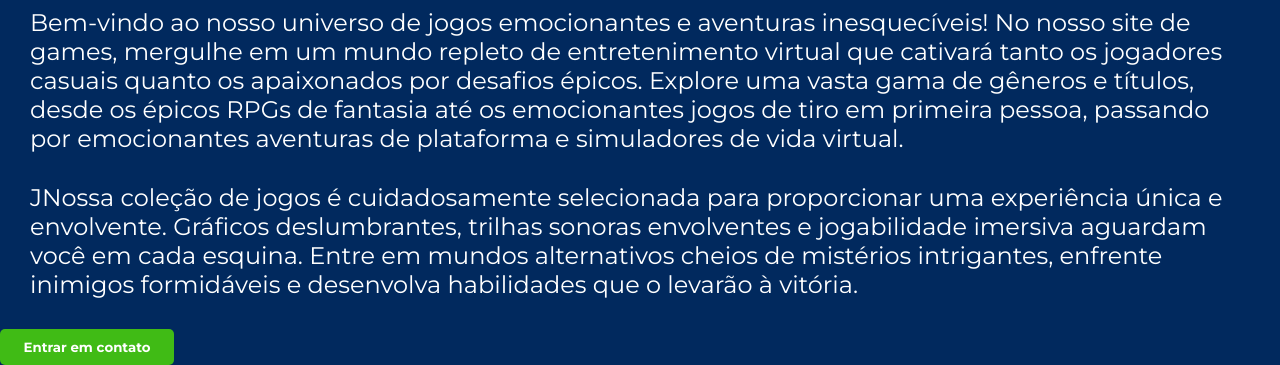
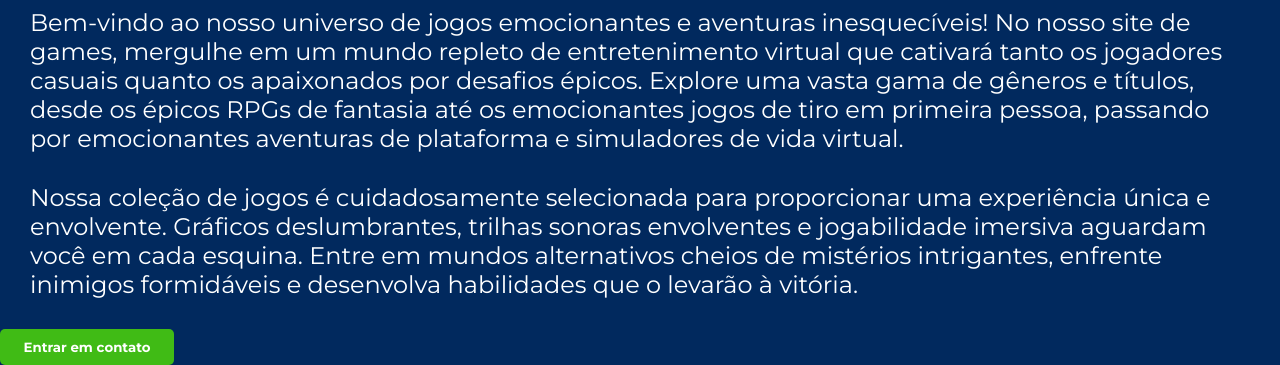
Before and after one commit to FelipeNzp/Projeto-site-games, a plain HTML site: page index.html in a window 1280 px wide. Shown: the part 603-968 px from the top of the page. Drawn offline with Linux system fonts and the light colour scheme.

Commit message:
Correção no paragrafo 2

```diff
--- a/index.html
+++ b/index.html
@@ -22,7 +22,7 @@
 
         <p>Bem-vindo ao nosso universo de jogos emocionantes e aventuras inesquecíveis! No nosso site de games, mergulhe em um mundo repleto de entretenimento virtual que cativará tanto os jogadores casuais quanto os apaixonados por desafios épicos. Explore uma vasta gama de gêneros e títulos, desde os épicos RPGs de fantasia até os emocionantes jogos de tiro em primeira pessoa, passando por emocionantes aventuras de plataforma e simuladores de vida virtual.</p>
 
-        <p>JNossa coleção de jogos é cuidadosamente selecionada para proporcionar uma experiência única e envolvente. Gráficos deslumbrantes, trilhas sonoras envolventes e jogabilidade imersiva aguardam você em cada esquina. Entre em mundos alternativos cheios de mistérios intrigantes, enfrente inimigos formidáveis e desenvolva habilidades que o levarão à vitória.</p>
+        <p>Nossa coleção de jogos é cuidadosamente selecionada para proporcionar uma experiência única e envolvente. Gráficos deslumbrantes, trilhas sonoras envolventes e jogabilidade imersiva aguardam você em cada esquina. Entre em mundos alternativos cheios de mistérios intrigantes, enfrente inimigos formidáveis e desenvolva habilidades que o levarão à vitória.</p>
 
         <button onclick="abrir()">Entrar em contato</button>
     </div>
```
